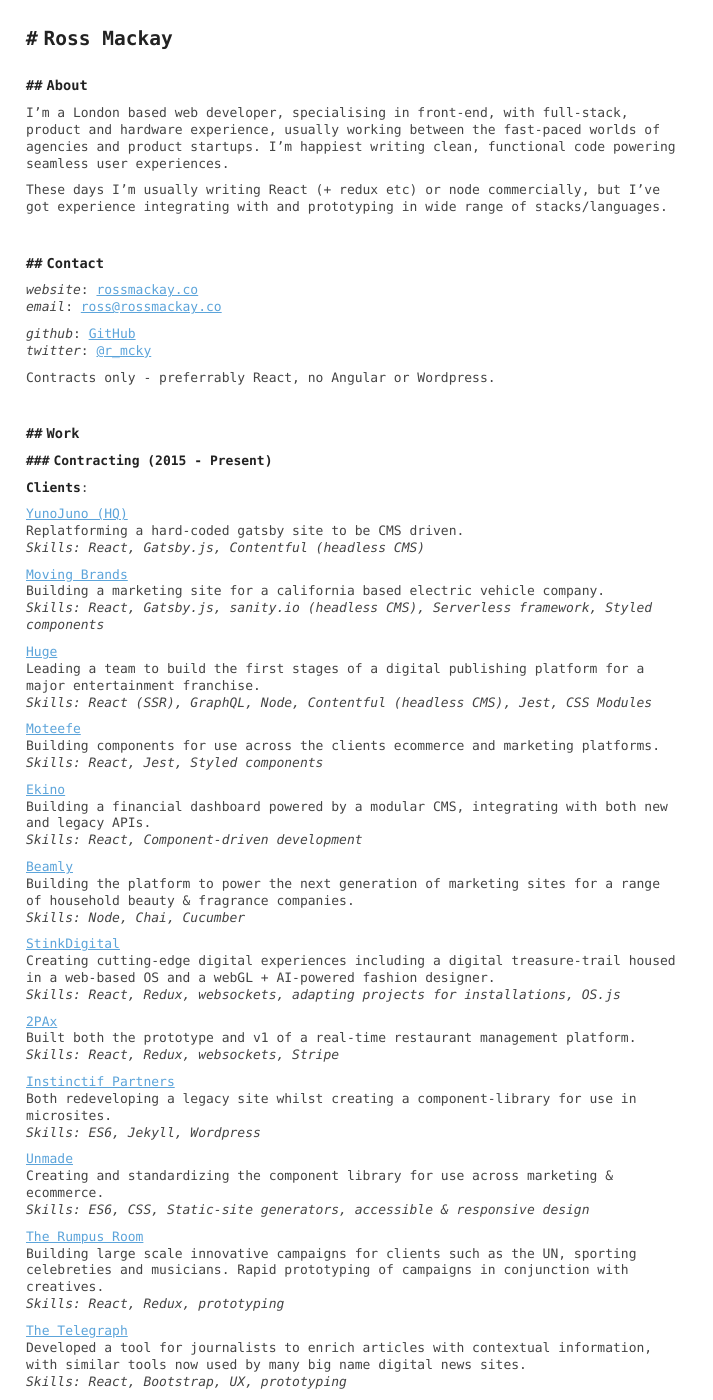
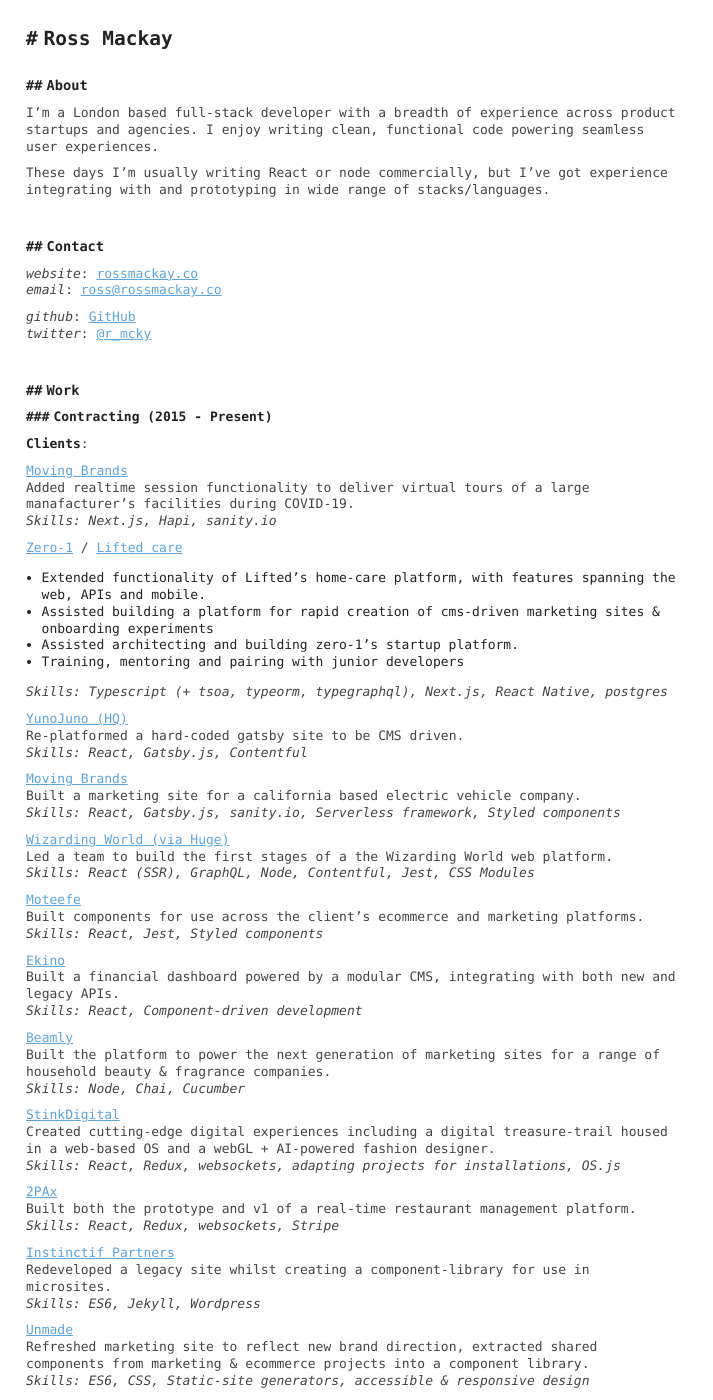
Before and after one commit to mcky/mcky.github.io, a Jekyll site: the page built from index.md, in a window 1280 px wide and 1400 px high. Shown: the whole window, without its empty margins (0-713 px from the left). Built offline with Jekyll 4.4.1, drawn with Linux system fonts in a browser that asks for light colours; some of the changed text lies outside the part shown.

Commit message:
Add new jobs, change tenses

```diff
--- a/index.md
+++ b/index.md
@@ -8,9 +9,9 @@
 
 ## About
 
-I'm a London based web developer, specialising in front-end, with full-stack, product and hardware experience, usually working between the fast-paced worlds of agencies and product startups. I'm happiest writing clean, functional code powering seamless user experiences.
+I'm a London based full-stack developer with a breadth of experience across product startups and agencies. I enjoy writing clean, functional code powering seamless user experiences.
 
-These days I'm usually writing React (+ redux etc) or node commercially, but I've got experience integrating with and prototyping in wide range of stacks/languages.
+These days I'm usually writing React or node commercially, but I've got experience integrating with and prototyping in wide range of stacks/languages.
 
 
 ## Contact
@@ -21,8 +22,6 @@
 _github_: [{{ site.github }}](http://github.com/{{ site.github }}){:target="_blank"}
 _twitter_: [@{{ site.twitter }}](http://twitter.com/{{ site.twitter }}){:target="_blank"}
 
-Contracts only - preferrably React, no Angular or Wordpress.
-
 
 
 
@@ -31,32 +30,44 @@
 ### Contracting (2015 - Present)
 **Clients**:
 
+[Moving Brands](https://www.movingbrands.com/){:target="_blank"}
+Added realtime session functionality to deliver virtual tours of a large manafacturer's facilities during COVID-19.
+*Skills: Next.js, Hapi, sanity.io*
+
+[Zero-1](https://www.zero-1.co/){:target="_blank"} / [Lifted care](https://www.liftedcare.com/){:target="_blank"}
+- Extended functionality of Lifted's home-care platform, with features spanning the web, APIs and mobile.
+- Assisted building a platform for rapid creation of cms-driven marketing sites & onboarding experiments
+- Assisted architecting and building zero-1's startup platform.
+- Training, mentoring and pairing with junior developers
+
+*Skills: Typescript (+ tsoa, typeorm, typegraphql), Next.js, React Native, postgres*
+
 [YunoJuno (HQ)](https://yunojuno.com){:target="_blank"}
-Replatforming a hard-coded gatsby site to be CMS driven.
-*Skills: React, Gatsby.js, Contentful (headless CMS)*
+Re-platformed a hard-coded gatsby site to be CMS driven.
+*Skills: React, Gatsby.js, Contentful*
 
 [Moving Brands](https://www.movingbrands.com/){:target="_blank"}
-Building a marketing site for a california based electric vehicle company.
-*Skills: React, Gatsby.js, sanity.io (headless CMS), Serverless framework, Styled components*
+Built a marketing site for a california based electric vehicle company.
+*Skills: React, Gatsby.js, sanity.io, Serverless framework, Styled components*
 
-[Huge](http://hugeinc.com){:target="_blank"}
-Leading a team to build the first stages of a digital publishing platform for a major entertainment franchise.
-*Skills: React (SSR), GraphQL, Node, Contentful (headless CMS), Jest, CSS Modules*
+[Wizarding World (via Huge)](https://www.wizardingworld.com/){:target="_blank"}
+Led a team to build the first stages of a the Wizarding World web platform.
+*Skills: React (SSR), GraphQL, Node, Contentful, Jest, CSS Modules*
 
 [Moteefe](https://www.moteefe.com/){:target="_blank"}
-Building components for use across the clients ecommerce and marketing platforms.
+Built components for use across the client's ecommerce and marketing platforms.
 *Skills: React, Jest, Styled components*
 
 [Ekino](https://www.ekino.com/en/){:target="_blank"}
-Building a financial dashboard powered by a modular CMS, integrating with both new and legacy APIs.
+Built a financial dashboard powered by a modular CMS, integrating with both new and legacy APIs.
 *Skills: React, Component-driven development*
 
 [Beamly](https://www.beamly.com){:target="_blank"}
-Building the platform to power the next generation of marketing sites for a range of household beauty & fragrance companies.
+Built the platform to power the next generation of marketing sites for a range of household beauty & fragrance companies.
 *Skills: Node, Chai, Cucumber*
 
 [StinkDigital](http://stinkdigital.com){:target="_blank"}
-Creating cutting-edge digital experiences including a digital treasure-trail housed in a web-based OS and a webGL + AI-powered fashion designer.
+Created cutting-edge digital experiences including a digital treasure-trail housed in a web-based OS and a webGL + AI-powered fashion designer.
 *Skills: React, Redux, websockets, adapting projects for installations, OS.js*
 
 [2PAx](http://2pax.com){:target="_blank"}
@@ -64,15 +75,15 @@
 *Skills: React, Redux, websockets, Stripe*
 
 [Instinctif Partners](http://instinctif.com){:target="_blank"}
-Both redeveloping a legacy site whilst creating a component-library for use in microsites.
+Redeveloped a legacy site whilst creating a component-library for use in microsites.
 *Skills: ES6, Jekyll, Wordpress*
 
 [Unmade](https://unmade.com){:target="_blank"}
-Creating and standardizing the component library for use across marketing & ecommerce.
+Refreshed marketing site to reflect new brand direction, extracted shared components from marketing & ecommerce projects into a component library.
 *Skills: ES6, CSS, Static-site generators, accessible & responsive design*
 
 [The Rumpus Room](http://trr.tv){:target="_blank"}
-Building large scale innovative campaigns for clients such as the UN, sporting celebreties and musicians. Rapid prototyping of campaigns in conjunction with creatives.
+Built large scale innovative campaigns for clients such as the UN, sporting celebreties and musicians. Rapid prototyping of campaigns in conjunction with creatives.
 *Skills: React, Redux, prototyping*
 
 [The Telegraph](http://telegraph.co.uk){:target="_blank"}
@@ -80,22 +91,20 @@
 *Skills: React, Bootstrap, UX, prototyping*
 
 [Alan Yau](http://alanyau.com){:target="_blank"}
+
 [Bradley Wiggins](http://teamwiggins.co){:target="_blank"}
 
 ### WhatLeadsTo (03 - 06/2015)
 Built the early stages of a platform to help charities and business better measure and report their social impact. Worked closely with designers and stakeholders to rapidly prototype and test features.
-
 *Skills: React, Node, MongoDB, Product design*
 
 ### Kota Creative (03 - 09/2014)
 Led development on a host of websites for clients in the hospitality sector.
-
-_Skills_: Front-end, Wordpress
+*Skills: Front-end, Wordpress*
 
 ### FuelStory / Converge Collective (03 - 09/2013)
 Worked on the rebranding and strategy for a rapidly growing London coworking space and prototyped a number of small apps and websites, handling everything from design to competitor research and market analysis.
-
-_Skills_: Prototyping, Front-end, Design, Research
+*Skills: Prototyping, Front-end, Design, Research*
 
 
 
@@ -104,10 +113,8 @@
 
 ### BA Digital Media Design (2012 - 2015)
 London College of Communication
-
-_Skills_: Creative coding, hardware, motion graphics, 3D, video editing
+*Skills: Creative coding, hardware, motion graphics, 3D, video editing*
 
 ### Interactive Media (2010 - 2012)
 South Nottingham College
-
 _Skills_: Web development & design, animation, video production
```
Also changed, not shown: other parts of index.md (+1 -0 lines).
